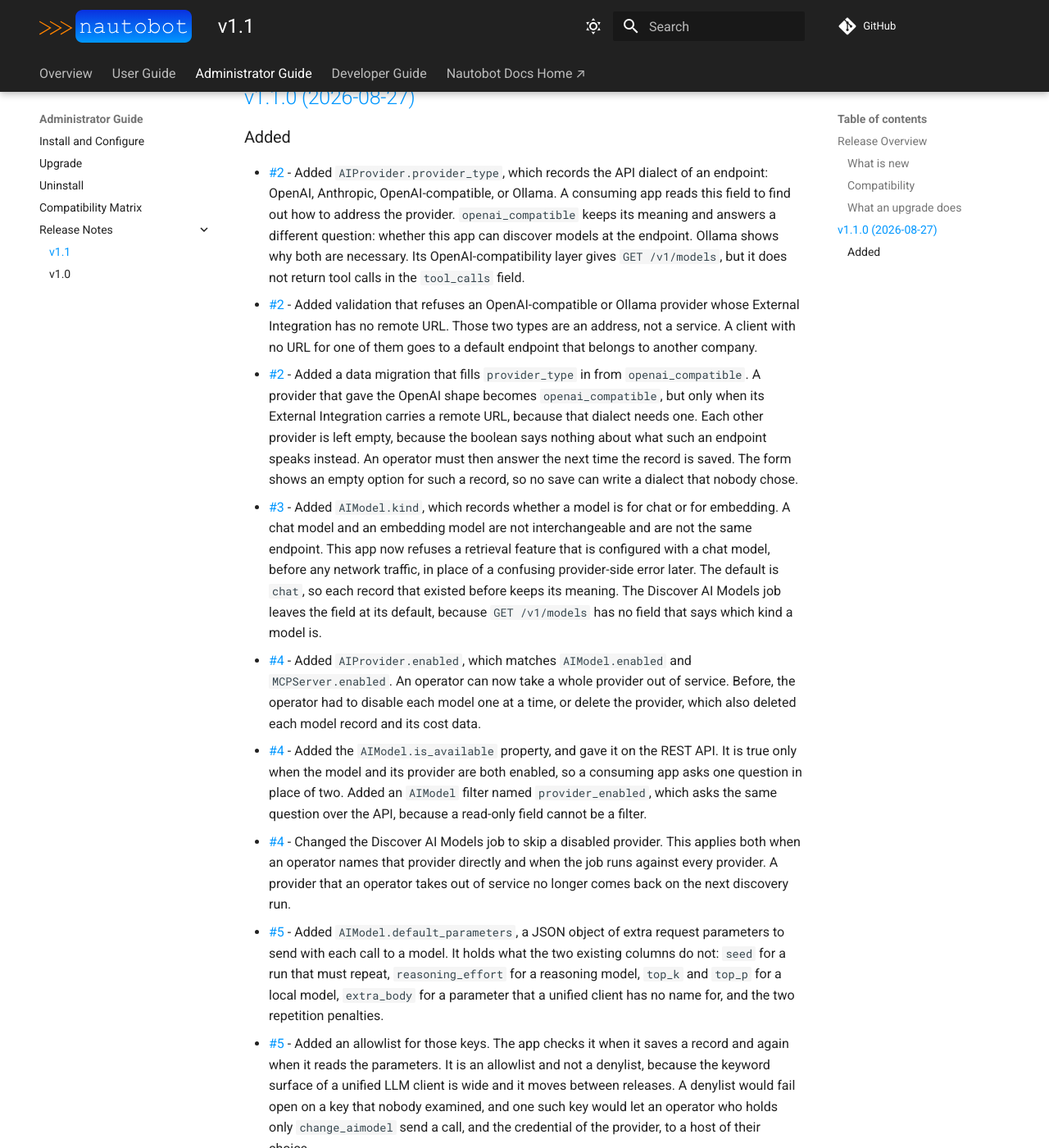
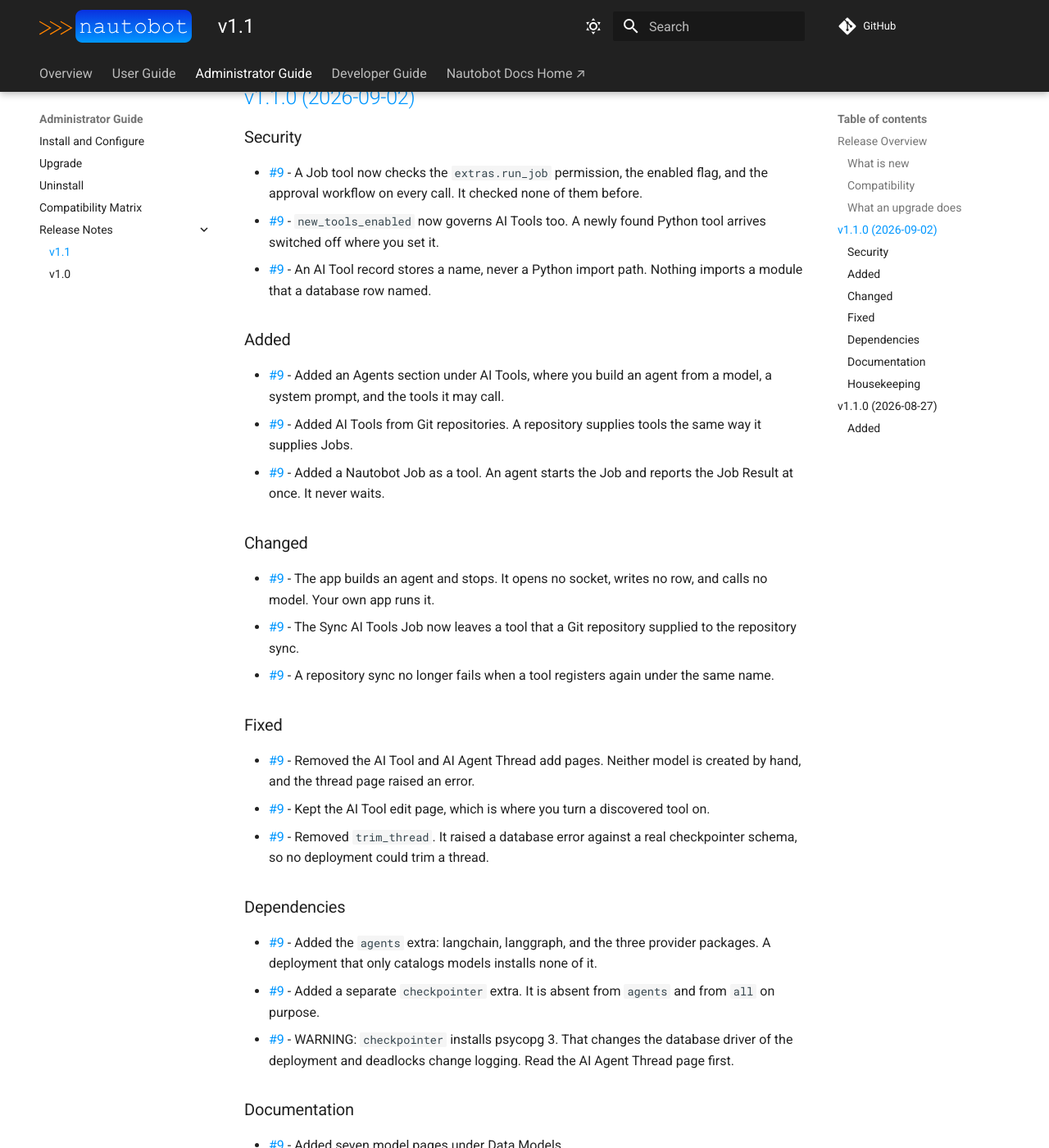
Before and after one commit to jtdub/nautobot-app-ai-models, an MkDocs documentation site: the page built from docs/admin/release_notes/version_1.1.md, in a window 1280 px wide and 1400 px high, scrolled down 1490 px. Shown: the whole window at 82% size. Built offline with MkDocs 1.6.1 and Material for MkDocs 9.7.7, drawn with Linux system fonts in a browser that asks for light colours; comment, search, counter and statistics services are not loaded; some of the changed text lies outside the part shown.

Commit message:
prepare release v1.1.0

```diff
--- a/docs/admin/release_notes/version_1.1.md
+++ b/docs/admin/release_notes/version_1.1.md
@@ -51,6 +51,50 @@
 
 <!-- towncrier release notes start -->
 
+## [v1.1.0 (2026-09-02)](https://github.com/jtdub/nautobot-app-ai-models/releases/tag/v1.1.0)
+
+### Security
+
+- [#9](https://github.com/jtdub/nautobot-app-ai-models/issues/9) - A Job tool now checks the `extras.run_job` permission, the enabled flag, and the approval workflow on every call. It checked none of them before.
+- [#9](https://github.com/jtdub/nautobot-app-ai-models/issues/9) - `new_tools_enabled` now governs AI Tools too. A newly found Python tool arrives switched off where you set it.
+- [#9](https://github.com/jtdub/nautobot-app-ai-models/issues/9) - An AI Tool record stores a name, never a Python import path. Nothing imports a module that a database row named.
+
+### Added
+
+- [#9](https://github.com/jtdub/nautobot-app-ai-models/issues/9) - Added an Agents section under AI Tools, where you build an agent from a model, a system prompt, and the tools it may call.
+- [#9](https://github.com/jtdub/nautobot-app-ai-models/issues/9) - Added AI Tools from Git repositories. A repository supplies tools the same way it supplies Jobs.
+- [#9](https://github.com/jtdub/nautobot-app-ai-models/issues/9) - Added a Nautobot Job as a tool. An agent starts the Job and reports the Job Result at once. It never waits.
+
+### Changed
+
+- [#9](https://github.com/jtdub/nautobot-app-ai-models/issues/9) - The app builds an agent and stops. It opens no socket, writes no row, and calls no model. Your own app runs it.
+- [#9](https://github.com/jtdub/nautobot-app-ai-models/issues/9) - The Sync AI Tools Job now leaves a tool that a Git repository supplied to the repository sync.
+- [#9](https://github.com/jtdub/nautobot-app-ai-models/issues/9) - A repository sync no longer fails when a tool registers again under the same name.
+
+### Fixed
+
+- [#9](https://github.com/jtdub/nautobot-app-ai-models/issues/9) - Removed the AI Tool and AI Agent Thread add pages. Neither model is created by hand, and the thread page raised an error.
+- [#9](https://github.com/jtdub/nautobot-app-ai-models/issues/9) - Kept the AI Tool edit page, which is where you turn a discovered tool on.
+- [#9](https://github.com/jtdub/nautobot-app-ai-models/issues/9) - Removed `trim_thread`. It raised a database error against a real checkpointer schema, so no deployment could trim a thread.
+
+### Dependencies
+
+- [#9](https://github.com/jtdub/nautobot-app-ai-models/issues/9) - Added the `agents` extra: langchain, langgraph, and the three provider packages. A deployment that only catalogs models installs none of it.
+- [#9](https://github.com/jtdub/nautobot-app-ai-models/issues/9) - Added a separate `checkpointer` extra. It is absent from `agents` and from `all` on purpose.
+- [#9](https://github.com/jtdub/nautobot-app-ai-models/issues/9) - WARNING: `checkpointer` installs psycopg 3. That changes the database driver of the deployment and deadlocks change logging. Read the AI Agent Thread page first.
+
+### Documentation
+
+- [#9](https://github.com/jtdub/nautobot-app-ai-models/issues/9) - Added seven model pages under Data Models.
+- [#9](https://github.com/jtdub/nautobot-app-ai-models/issues/9) - Added a user guide for Git-sourced tools: the repository layout, the required root `__init__.py`, and what each sync does to a record.
+- [#9](https://github.com/jtdub/nautobot-app-ai-models/issues/9) - Corrected the group-weight table in the app extension guide. A sibling app now takes weight 400 or higher.
+
+### Housekeeping
+
+- [#9](https://github.com/jtdub/nautobot-app-ai-models/issues/9) - Added a `checkpoint_retention_days` setting, which defaults to 30 days.
+- [#9](https://github.com/jtdub/nautobot-app-ai-models/issues/9) - Added a Prune Agent Threads Job. Nothing else deletes the conversation state an agent leaves behind.
+- [#9](https://github.com/jtdub/nautobot-app-ai-models/issues/9) - Added a Sync AI Tools Job. It reports a tool that is no longer registered, and never deletes the record.
+
 ## [v1.1.0 (2026-08-27)](https://github.com/jtdub/nautobot-app-ai-models/releases/tag/v1.1.0)
 
 ### Added
--- a/pyproject.toml
+++ b/pyproject.toml
@@ -1,6 +1,6 @@
 [tool.poetry]
 name = "nautobot-ai-models"
-version = "1.1.0a0"
+version = "1.1.0"
 description = "Nautobot app that catalogs LLM providers, LLM models, MCP servers, and MCP tools."
 authors = ["James Williams <james.williams@jtdub.com>"]
 license = "Apache-2.0"
```
Also changed, not shown: 8 other files.
